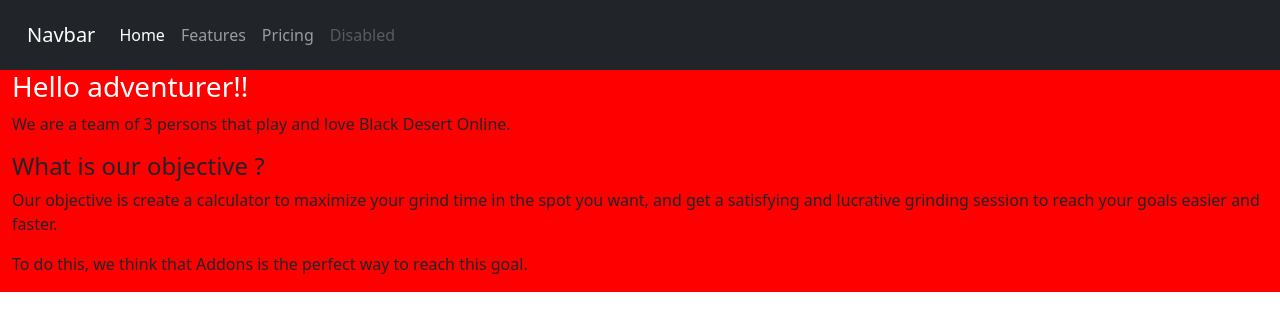
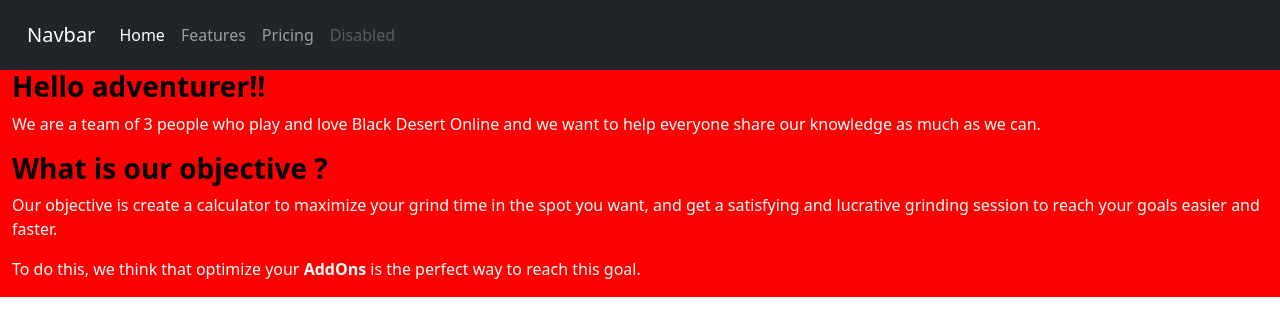
Before and after one commit to ManuelPeJu/BDOAddOnCalculatorFront, a React (Vite) app: page / in a window 1280 px wide. Shown: the top 336 px of the page. Built offline with nearby package versions, Linux system fonts and the light colour scheme.

Commit message:
hero created and some text to fill and test css

```diff
--- a/src/App.jsx
+++ b/src/App.jsx
@@ -1,4 +1,5 @@
-import NavBar from "./components/Nav/NavBar"
+import NavBar from "./components/Nav/NavBar";
+import Hero from "./components/Hero/Hero";
 
 function App() {
   return (
@@ -6,13 +7,7 @@ function App() {
       <header>
         <NavBar />
       </header>
-      <section className="container-fluid hero">
-        <h3>Hello adventurer!!</h3>
-        <p>We are a team of 3 persons that play and love Black Desert Online.</p>
-        <h4>What is our objective ?</h4>
-        <p>Our objective is create a calculator to maximize your grind time in the spot you want, and get a satisfying and lucrative grinding session to reach your goals easier and faster.</p>
-        <p>To do this, we think that Addons is the perfect way to reach this goal.</p>
-      </section>
+      <Hero />
 
     </>
   )
--- a/src/CSS/Home/_home.scss
+++ b/src/CSS/Home/_home.scss
@@ -6,5 +6,10 @@
 }
 
 .hero h3 {
+    color: black;
+    font-weight: bold;
+}
+
+.hero p {
     color: white;
 }
--- /dev/null
+++ b/src/components/Hero/Hero.jsx
@@ -0,0 +1,20 @@
+import React from 'react'
+
+const Hero = () => {
+  return (
+    <section className="container-fluid hero">
+        <div>
+            <h3>Hello adventurer!!</h3>
+            <p>We are a team of 3 people who play and love Black Desert Online and we want to help everyone share our knowledge as much as we can.</p>
+        </div>
+        <div>
+            <h3>What is our objective ?</h3>
+            <p>Our objective is create a calculator to maximize your grind time in the spot you want, and get a satisfying and lucrative grinding session to reach your goals easier and faster.</p>
+            <p>To do this, we think that optimize your <b>AddOns</b> is the perfect way to reach this goal.</p>
+        </div>
+
+    </section>
+  )
+}
+
+export default Hero
```
